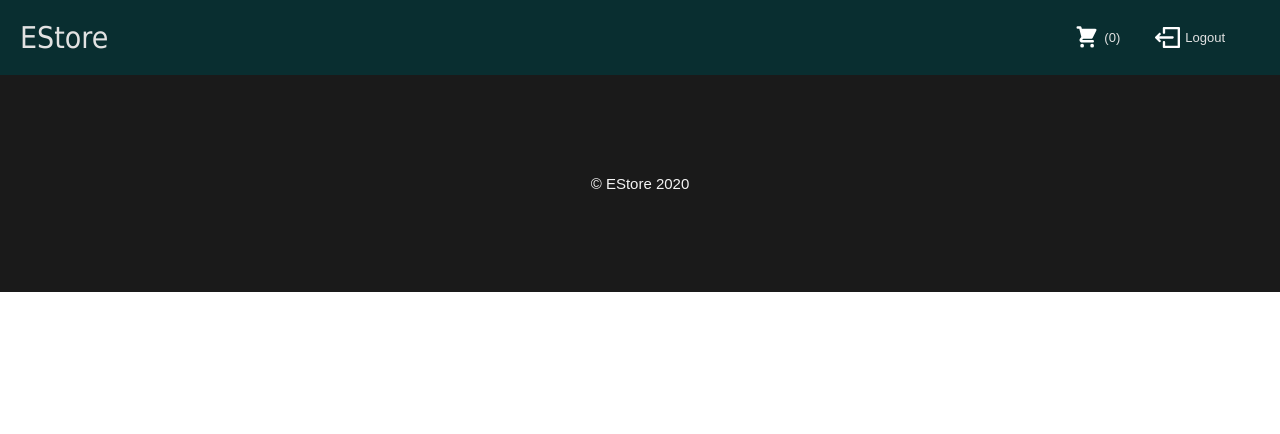
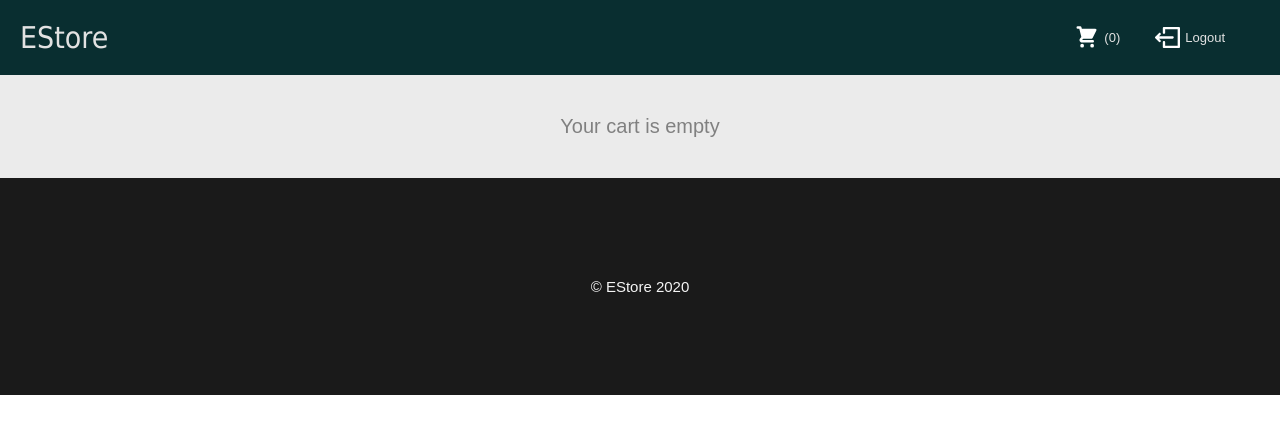
Before and after one commit to xiongxhc/shoppingcart, a React (Create React App) app: page /cart in a window 1280 px wide. Shown: the top 434 px of the page. Built offline with nearby package versions, Linux system fonts and the light colour scheme.

Commit message:
show CartList

```diff
--- a/src/components/CartList/index.js
+++ b/src/components/CartList/index.js
@@ -1,22 +1,31 @@
 import React, { Component } from 'react';
+import { connect } from 'react-redux';
 import './index.scss';
+import { addToCart, removeFromCart } from '../../action/cartActions.js'
 
 class CartList extends Component {
 	render() {
+		const { cartItems } = this.props
 		return (
 			<div className="cartlist">
-				{/* <div className="cartproducts">
-					{this.props.products.length !== 0 ? this.props.products.map(each => (
+				<div className="cartproducts">
+					{cartItems.length !== 0 ? cartItems.map(each => (
 						<div key={each.id}>{each.name}</div>
 					)) :
 						<div className="emptycart">
-							<p>Sorry, no product has been added to cart</p>
+							<p>Your cart is empty</p>
 						</div>
 					}
-				</div> */}
+				</div>
 			</div>
 		);
 	}
 }
 
-export default CartList;
+const mapStateToProps = (state) => {
+	return {
+		cartItems: state.cart.cartItems,
+	};
+}
+
+export default connect(mapStateToProps,{addToCart, removeFromCart})(CartList);
--- a/src/pages/Cart.js
+++ b/src/pages/Cart.js
@@ -5,13 +5,10 @@ import Footer from '../components/Footer';
 
 class Cart extends React.Component {
 	render() {
-        const {
-            cart, search, searching, filter, filtering, products, addToCart
-        } = this.props
 		return (
 			<div className="Home">
 				<Header />
-				{/* <CartList products={products}/> */}
+				<CartList />
 				<Footer />
 			</div>
 		);
```
